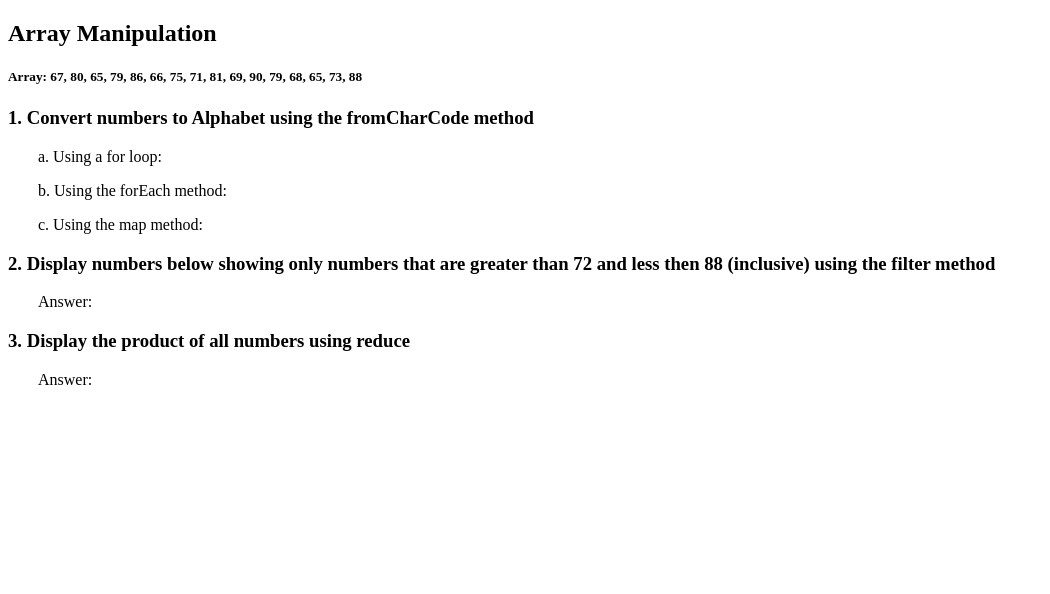
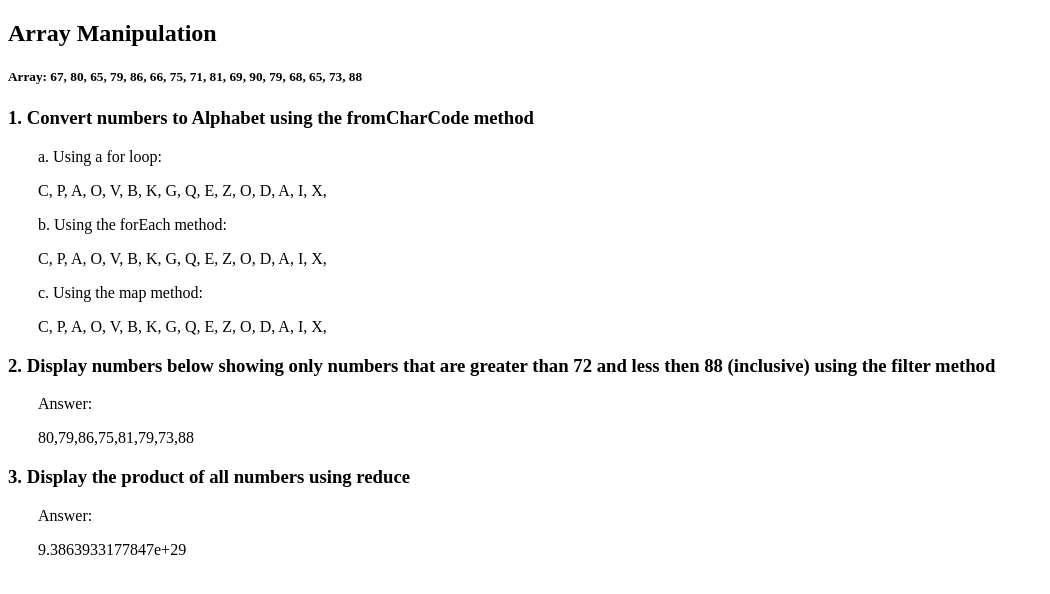
Before and after one commit to HaydenBryant/forLoopPractice, a plain HTML site: page index.html in a window 1280 px wide. Shown: the whole page, without its empty margins (0-1050 px from the left). Drawn offline with Linux system fonts and the light colour scheme.

Commit message:
complete

```diff
--- a/index.html
+++ b/index.html
@@ -10,7 +10,7 @@
 <style>
     p{text-indent:30px}
 </style>
-<body>
+<body onload=myFunction() >
     <h2>Array Manipulation</h2>
     <h5>Array: 67, 80, 65, 79, 86, 66, 75, 71, 81, 69, 90, 79, 68, 65, 73, 88</h5>
     <h3>1. Convert numbers to Alphabet using the fromCharCode method</h3>
--- a/script.js
+++ b/script.js
@@ -1,30 +1,38 @@
+function myFunction(){
+
+
 const numbers = [67, 80, 65, 79, 86, 66, 75, 71, 81, 69, 90, 79, 68, 65, 73, 88];
 
 //#1
 //for
-ascii = [];
+var alphFor = document.getElementById("alphFor").innerHTML + '';
 
 for (var i = 0; i < numbers.length; i++){
-    ascii.push(String.fromCharCode(numbers[i]));
+    alphFor += (String.fromCharCode(numbers[i]) + ', ');
 }
+document.getElementById("alphFor").innerHTML = alphFor;
 
+
+var alphForEach = document.getElementById("alphForEach").innerHTML + '';
 //forEach
 numbers.forEach((number) => {
-    console.log(String.fromCharCode(number));
+    alphForEach += (String.fromCharCode(number) + ", ");
 })
+document.getElementById("alphForEach").innerHTML = alphForEach;
+
 
 //map
 numbers.map((number) => {
-    return(String.fromCharCode(number));
+    document.getElementById("alphMap").innerHTML += (String.fromCharCode(number) + ", ");
 })
 
 
 //#2
-numbers.filter(number => number > 72 && number <= 88)
+document.getElementById("numGreatLess").innerHTML = numbers.filter(number => number > 72 && number <= 88)
 
 
 //#3
-numbers.reduce(
+document.getElementById("numProduct").innerHTML = numbers.reduce(
     ( accumulator, currentValue ) => accumulator * currentValue,
   );
 
@@ -41,3 +49,5 @@ numbers.reduce(
 
 // 3. Display the product of all numbers using reduce
 // Answer:
+
+}
```
